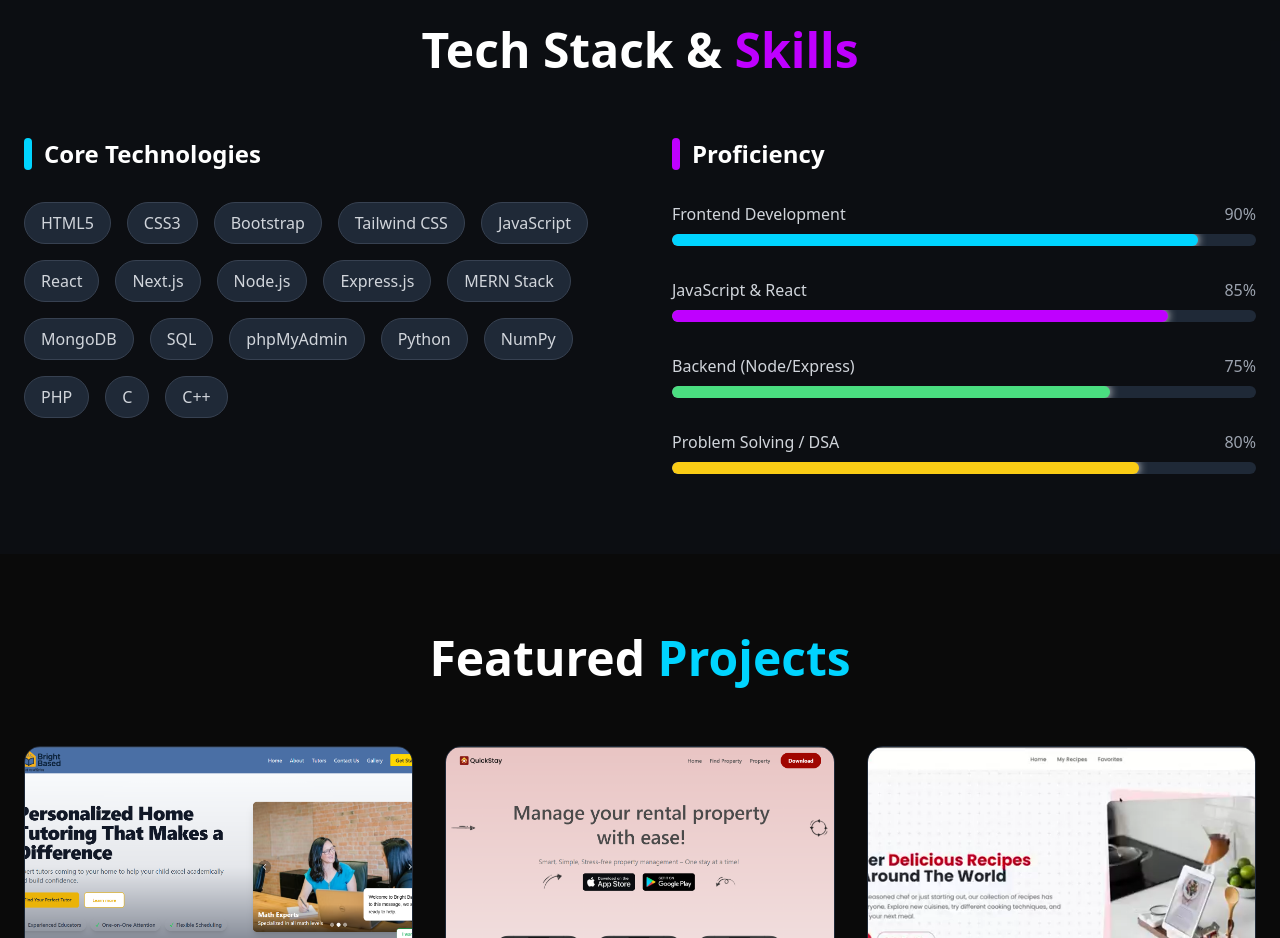
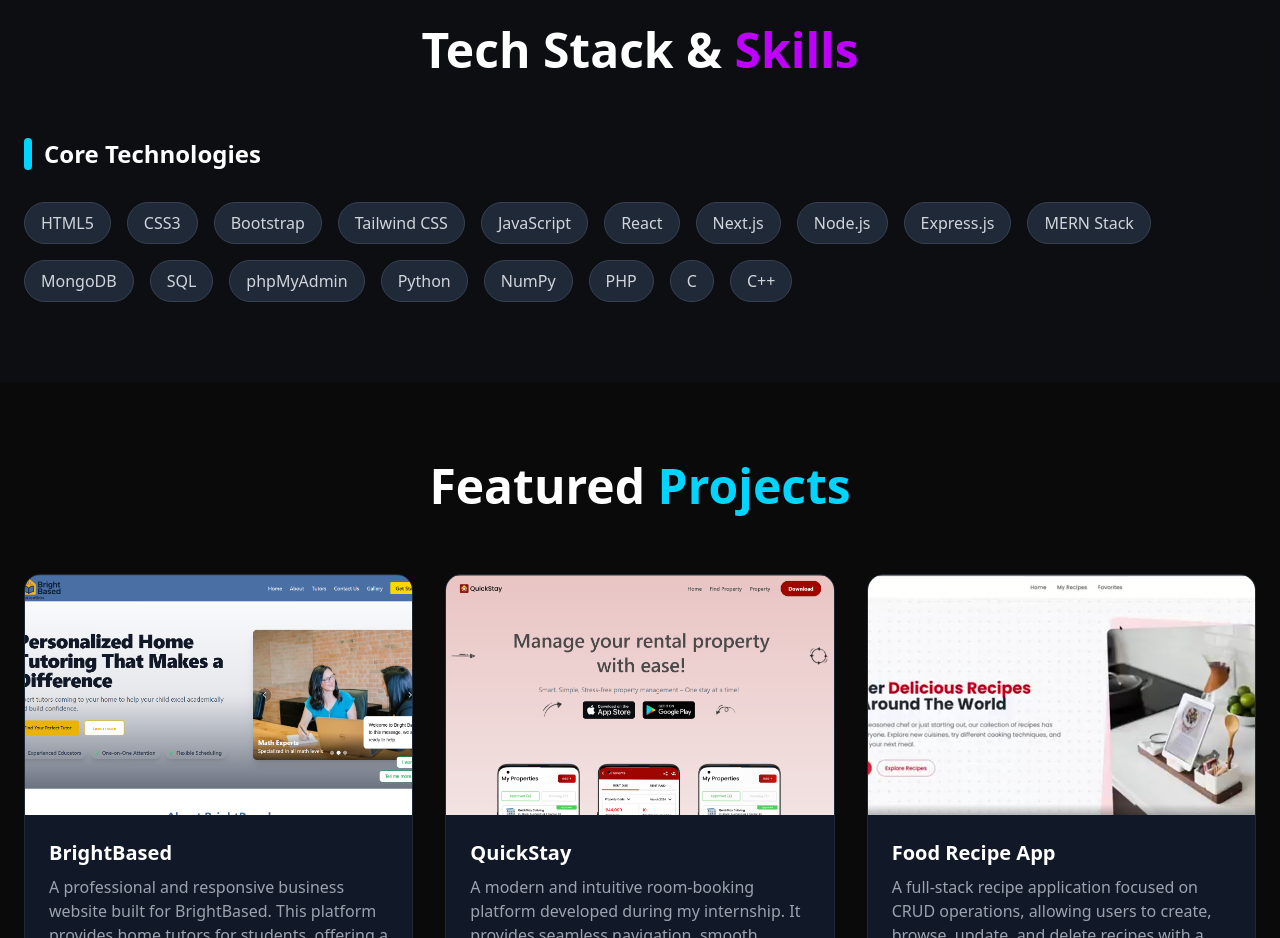
Before and after one commit to KanishkRajTech/KanishkRaj, a React (Vite) app: page / in a window 1280 px wide. Shown: the part 2500-3438 px from the top of the page. Built offline with nearby package versions, Linux system fonts and the light colour scheme.

Commit message:
update skills

```diff
--- a/src/components/Skills.tsx
+++ b/src/components/Skills.tsx
@@ -31,7 +31,7 @@ const Skills = () => {
                         Tech Stack & <span className="text-neonPurple">Skills</span>
                     </h2>
 
-                    <div className="grid md:grid-cols-2 gap-16">
+                    <div className=" gap-16">
                         {/* Skills Cloud */}
                         <div>
                             <h3 className="text-2xl font-bold mb-8 text-white flex items-center gap-3">
@@ -55,7 +55,7 @@ const Skills = () => {
                         </div>
 
                         {/* Progress Bars */}
-                        <div>
+                        {/* <div>
                             <h3 className="text-2xl font-bold mb-8 text-white flex items-center gap-3">
                                 <span className="w-2 h-8 bg-neonPurple rounded-full"></span>
                                 Proficiency
@@ -79,7 +79,7 @@ const Skills = () => {
                                     </div>
                                 ))}
                             </div>
-                        </div>
+                        </div> */}
                     </div>
                 </motion.div>
             </div>
```
